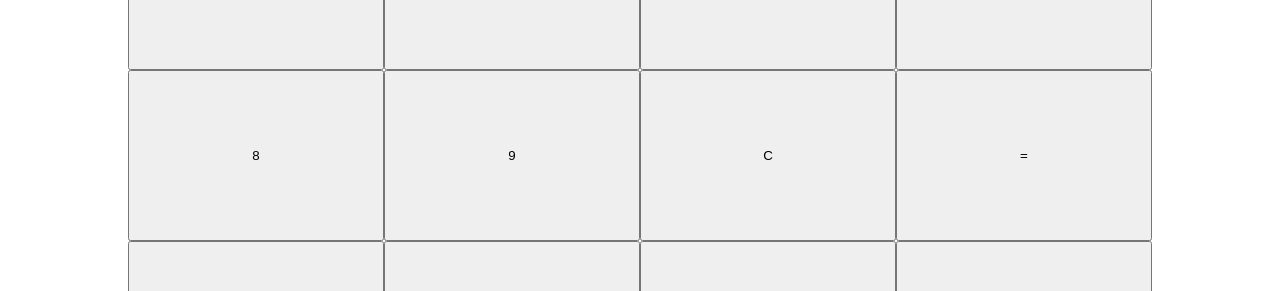
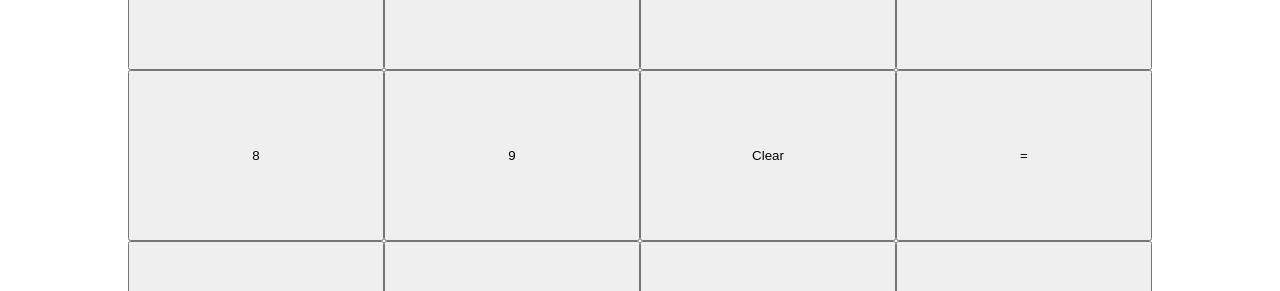
Before and after one commit to legenhairy/calculator, a React (Create React App) app: page / in a window 1280 px wide. Shown: the part 442-733 px from the top of the page. Built offline with nearby package versions, Linux system fonts and the light colour scheme.

Commit message:
added working onClick value attribute to button, syntax changes

```diff
--- a/src/App.js
+++ b/src/App.js
@@ -9,12 +9,13 @@ class App extends Component {
   constructor(props) {
     super(props);
     this.state = {
-      currentNum: "0"
+      currentNum: ""
     }
   }
 
   handleClick = (event) => {
-
+    console.log(event.target.value);
+    this.setState({ currentNum: this.state.currentNum });
   }
 
 
@@ -34,13 +35,13 @@ class App extends Component {
           <Button id="seven" name="7" handleClick={this.handleClick} />
           <Button id="eight" name="8" handleClick={this.handleClick} />
           <Button id="nine" name="9" handleClick={this.handleClick} />
-          <Button id="clear" name="C" handleClick={this.handleClick} />
+          <Button id="clear" name="Clear" handleClick={this.handleClick} />
           <Button id="equals" name="=" handleClick={this.handleClick} />
-          <Button id="decimal" name="." handleClick={this.handleClick} />
+          <Button id="divide" name="/" handleClick={this.handleClick} />
           <Button id="add" name="+" handleClick={this.handleClick} />
           <Button id="subtract" name="-" handleClick={this.handleClick} />
           <Button id="multiply" name="*" handleClick={this.handleClick} />
-          <Button id="divide" name="/" handleClick={this.handleClick} />
+          <Button id="decimal" name="." handleClick={this.handleClick} />
         </div>
       </div>
     );
--- a/src/components/Button.js
+++ b/src/components/Button.js
@@ -4,10 +4,17 @@ import './Button.css';
 class Button extends Component {
 
   /*passing the onClick function as a prop. a pass through for button click event*/
+  /*here, we simply call handleClick WITHIN APP.JS and pass it the value of the button*/
+  handleClick() {
+  	this.props.handleClick()
+  }
 
+
+  /*FINALLY FIXED ONCLICK BUTTONPROBLEM*/
+  /*added the value attribute to the button, now i can grab the number for the click handler*/
   render() {
   	return (
-  	  <button onClick={this.props.handleClick}>{this.props.name}</button>
+  	  <button value={this.props.name} onClick={this.props.handleClick}>{this.props.name}</button>
   	);
   }
 }
```
